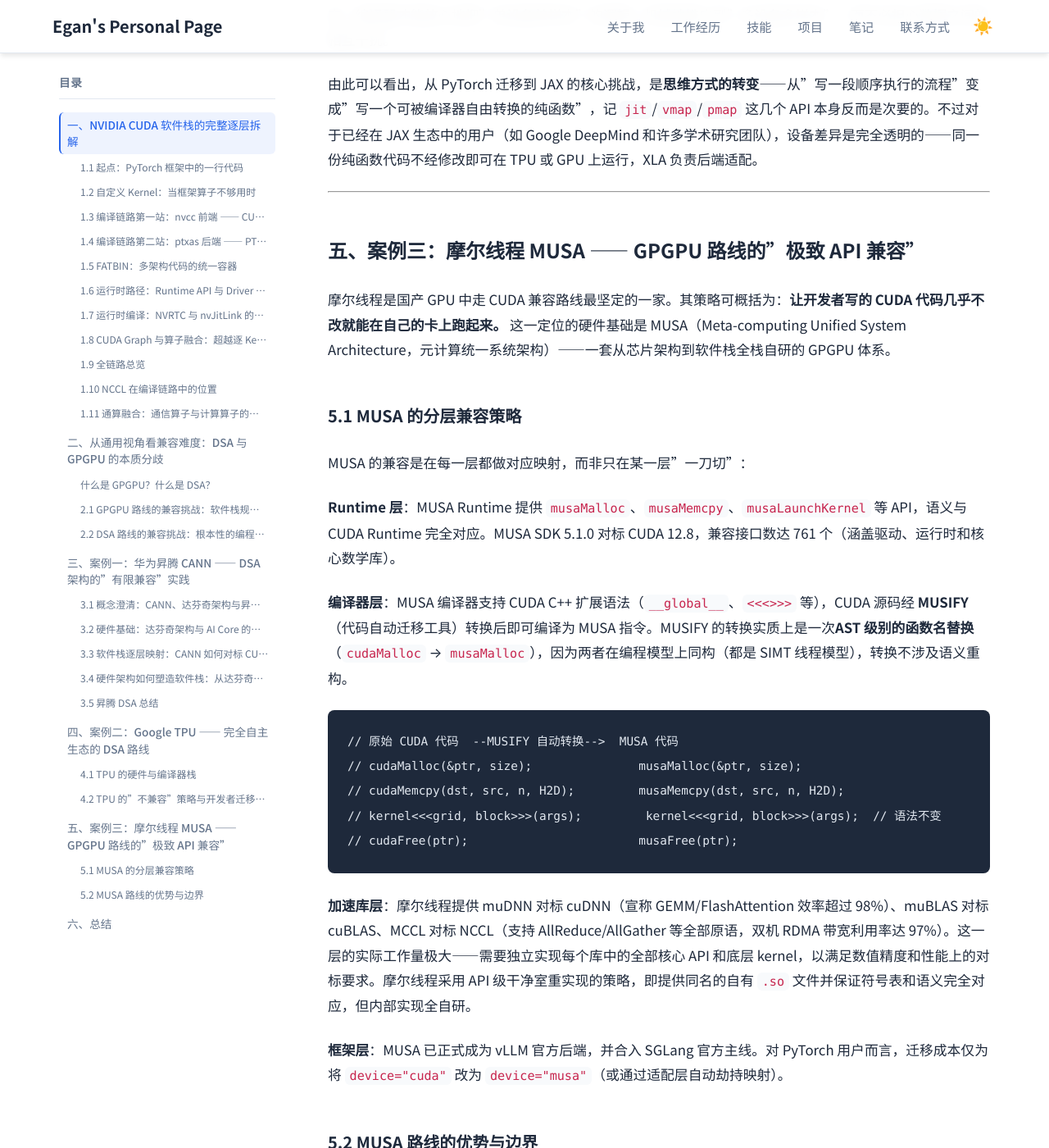
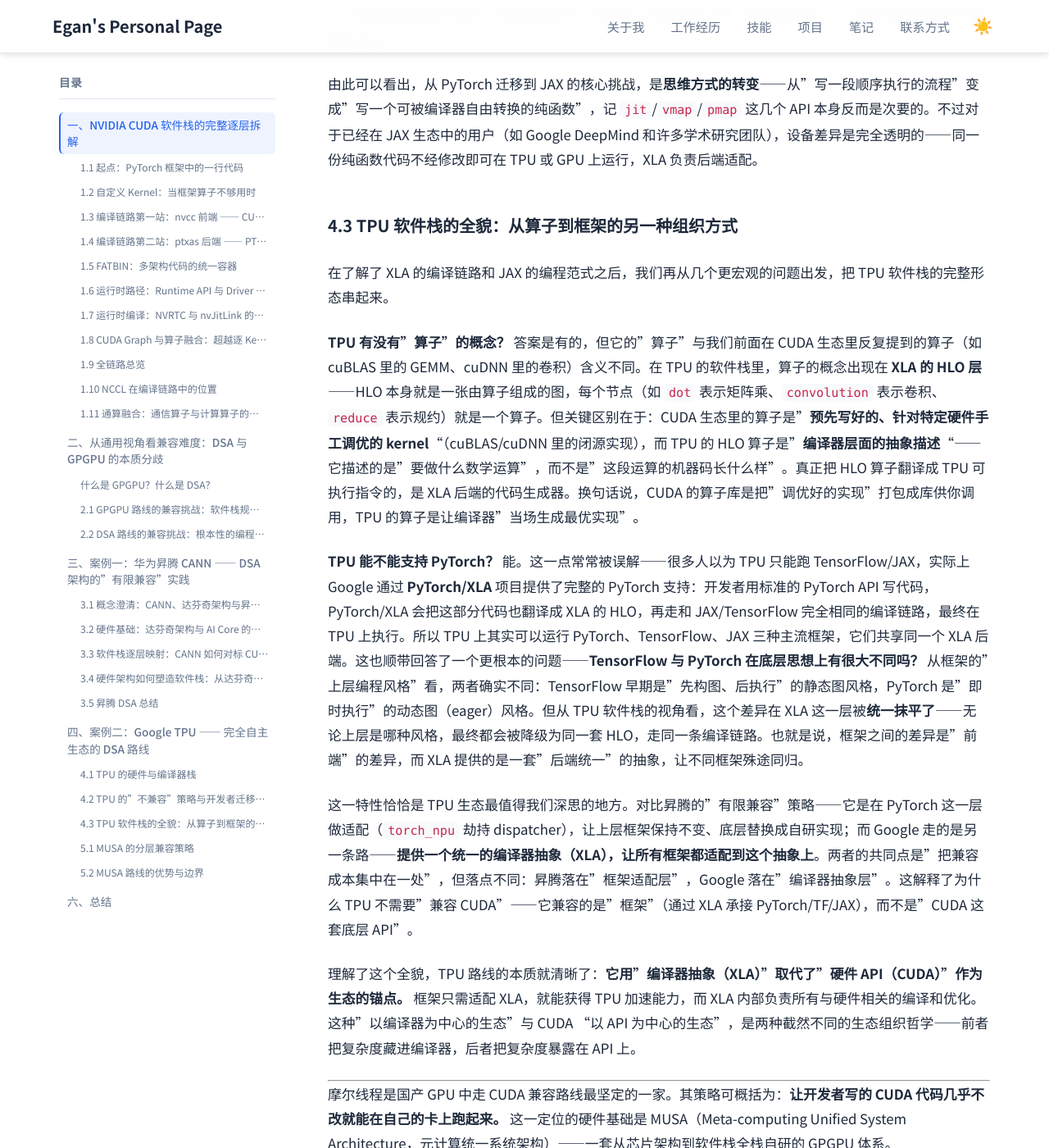
Before and after one commit to Lejun-Hu/Lejun-Hu.github.io, a Jekyll site: the page built from _notes/2026-8-15-cuda-ecosystem-compatibility.md, in a window 1280 px wide and 1400 px high, scrolled down 53401 px. Shown: the whole window at 82% size. Built offline with Jekyll 4.4.1, drawn with Linux system fonts in a browser that asks for light colours.

Commit message:
rewrite 4.3 as TPU software stack overview: operator concept, PyTorch support, XLA as unified anchor

```diff
--- a/_notes/2026-8-15-cuda-ecosystem-compatibility.md
+++ b/_notes/2026-8-15-cuda-ecosystem-compatibility.md
@@ -1096,9 +1096,19 @@ print(y)                  # [4., 9., 16.]
 
 由此可以看出，从 PyTorch 迁移到 JAX 的核心挑战，是**思维方式的转变**——从"写一段顺序执行的流程"变成"写一个可被编译器自由转换的纯函数"，记 `jit`/`vmap`/`pmap` 这几个 API 本身反而是次要的。不过对于已经在 JAX 生态中的用户（如 Google DeepMind 和许多学术研究团队），设备差异是完全透明的——同一份纯函数代码不经修改即可在 TPU 或 GPU 上运行，XLA 负责后端适配。
 
+### 4.3 TPU 软件栈的全貌：从算子到框架的另一种组织方式
+
+在了解了 XLA 的编译链路和 JAX 的编程范式之后，我们再从几个更宏观的问题出发，把 TPU 软件栈的完整形态串起来。
+
+**TPU 有没有"算子"的概念？** 答案是有的，但它的"算子"与我们前面在 CUDA 生态里反复提到的算子（如 cuBLAS 里的 GEMM、cuDNN 里的卷积）含义不同。在 TPU 的软件栈里，算子的概念出现在 **XLA 的 HLO 层**——HLO 本身就是一张由算子组成的图，每个节点（如 `dot` 表示矩阵乘、`convolution` 表示卷积、`reduce` 表示规约）就是一个算子。但关键区别在于：CUDA 生态里的算子是"**预先写好的、针对特定硬件手工调优的 kernel**"（cuBLAS/cuDNN 里的闭源实现），而 TPU 的 HLO 算子是"**编译器层面的抽象描述**"——它描述的是"要做什么数学运算"，而不是"这段运算的机器码长什么样"。真正把 HLO 算子翻译成 TPU 可执行指令的，是 XLA 后端的代码生成器。换句话说，CUDA 的算子库是把"调优好的实现"打包成库供你调用，TPU 的算子是让编译器"当场生成最优实现"。
+
+**TPU 能不能支持 PyTorch？** 能。这一点常常被误解——很多人以为 TPU 只能跑 TensorFlow/JAX，实际上 Google 通过 **PyTorch/XLA** 项目提供了完整的 PyTorch 支持：开发者用标准的 PyTorch API 写代码，PyTorch/XLA 会把这部分代码也翻译成 XLA 的 HLO，再走和 JAX/TensorFlow 完全相同的编译链路，最终在 TPU 上执行。所以 TPU 上其实可以运行 PyTorch、TensorFlow、JAX 三种主流框架，它们共享同一个 XLA 后端。这也顺带回答了一个更根本的问题——**TensorFlow 与 PyTorch 在底层思想上有很大不同吗？** 从框架的"上层编程风格"看，两者确实不同：TensorFlow 早期是"先构图、后执行"的静态图风格，PyTorch 是"即时执行"的动态图（eager）风格。但从 TPU 软件栈的视角看，这个差异在 XLA 这一层被**统一抹平了**——无论上层是哪种风格，最终都会被降级为同一套 HLO，走同一条编译链路。也就是说，框架之间的差异是"前端"的差异，而 XLA 提供的是一套"后端统一"的抽象，让不同框架殊途同归。
+
+这一特性恰恰是 TPU 生态最值得我们深思的地方。对比昇腾的"有限兼容"策略——它是在 PyTorch 这一层做适配（`torch_npu` 劫持 dispatcher），让上层框架保持不变、底层替换成自研实现；而 Google 走的是另一条路——**提供一个统一的编译器抽象（XLA），让所有框架都适配到这个抽象上**。两者的共同点是"把兼容成本集中在一处"，但落点不同：昇腾落在"框架适配层"，Google 落在"编译器抽象层"。这解释了为什么 TPU 不需要"兼容 CUDA"——它兼容的是"框架"（通过 XLA 承接 PyTorch/TF/JAX），而不是"CUDA 这套底层 API"。
+
+理解了这个全貌，TPU 路线的本质就清晰了：**它用"编译器抽象（XLA）"取代了"硬件 API（CUDA）"作为生态的锚点。** 框架只需适配 XLA，就能获得 TPU 加速能力，而 XLA 内部负责所有与硬件相关的编译和优化。这种"以编译器为中心的生态"与 CUDA "以 API 为中心的生态"，是两种截然不同的生态组织哲学——前者把复杂度藏进编译器，后者把复杂度暴露在 API 上。
+
 ---
-
-## 五、案例三：摩尔线程 MUSA —— GPGPU 路线的"极致 API 兼容"
 
 摩尔线程是国产 GPU 中走 CUDA 兼容路线最坚定的一家。其策略可概括为：**让开发者写的 CUDA 代码几乎不改就能在自己的卡上跑起来。** 这一定位的硬件基础是 MUSA（Meta-computing Unified System Architecture，元计算统一系统架构）——一套从芯片架构到软件栈全栈自研的 GPGPU 体系。
 
```
